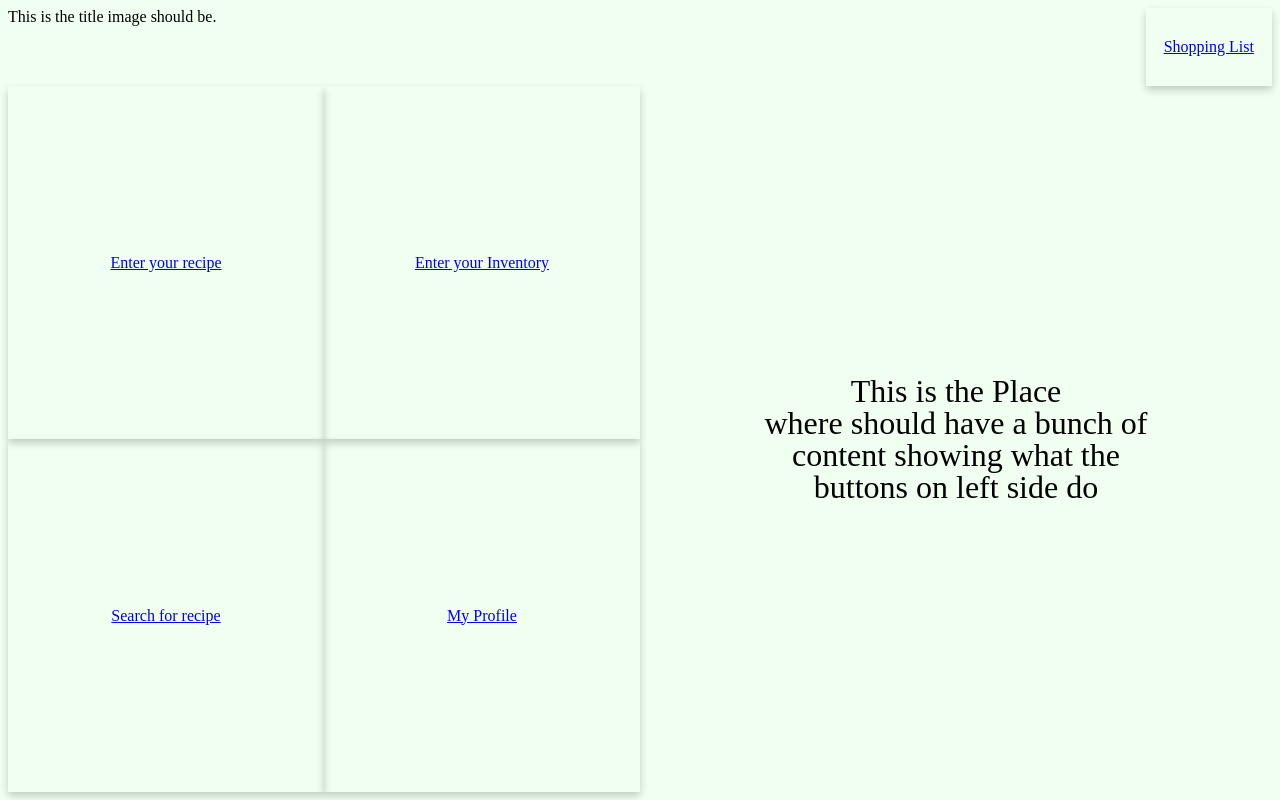
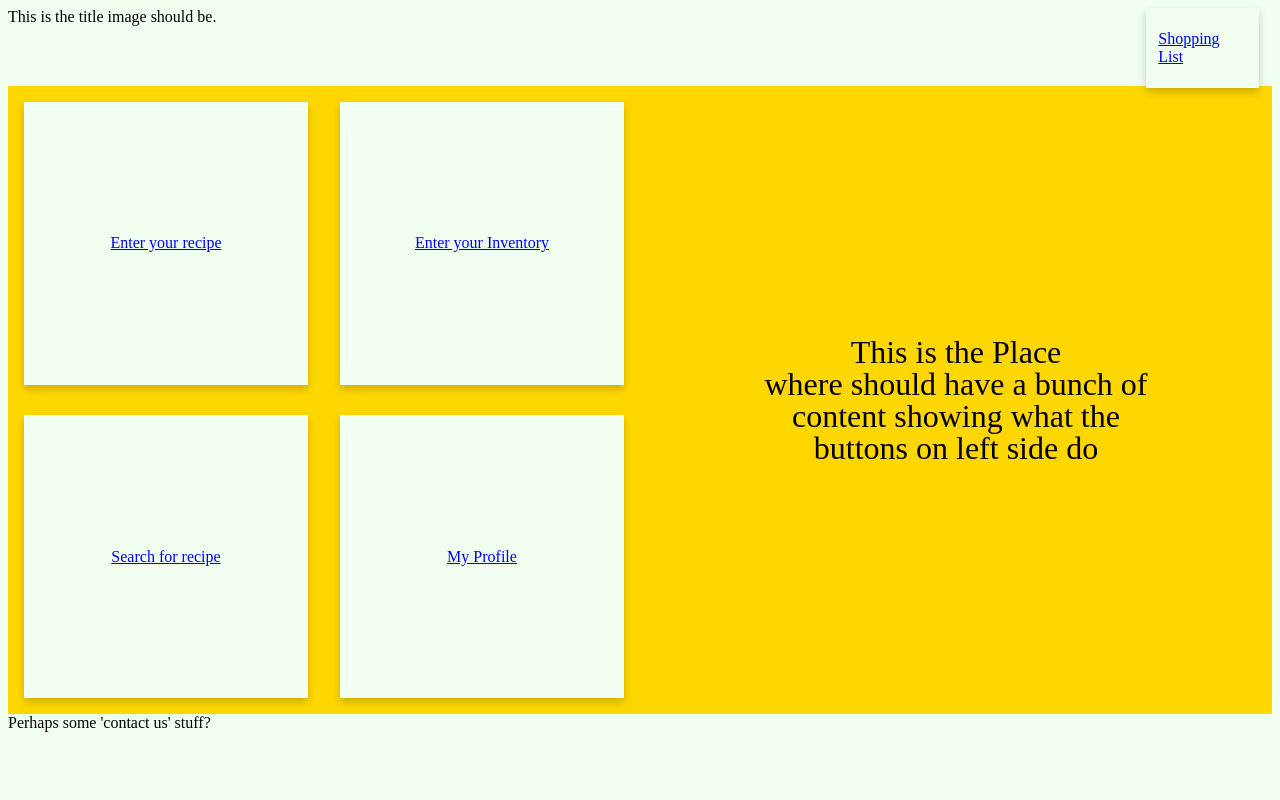
Before and after one commit to liorspitkowski/first-year-group-project, a PHP site: page /html/menu.html in a window 1280 px wide. Run offline with PHP 8.4, Linux system fonts and the light colour scheme.

Commit message:
update css: menu - seperate block and add color

```diff
--- a/css/menu.css
+++ b/css/menu.css
@@ -21,8 +21,9 @@
 }
 
 .row{
-    height:90%;
+    height:80%;
     width:100%;
+    background-color: gold;
 }
 
 
@@ -39,11 +40,17 @@
     width:50%;
     height:100%;
     float:left;
+
+    display: flex; /*use flex to center the inner item*/
+    justify-content: center; /*vertical*/
+    align-items: center; /*horizontal*/
 }
 .card{
+    padding:10%;
+    background-color: honeydew;
 
-    height:100%;
-    width:100%;
+    height:70%;
+    width:70%;
     box-shadow: 0 4px 8px 0 rgba(0,0,0,0.2);
     transition: 0.3s;
 
@@ -71,3 +78,6 @@
     font-family: "Times New Roman", Times, serif;
     text-decoration:none;
 }
+.bottom-box{
+    height:10%;
+}
--- a/html/menu.html
+++ b/html/menu.html
@@ -58,6 +58,9 @@
             </p>
         </div>
     </div>
+    <div class="bottom-box">
+        Perhaps some 'contact us' stuff?
+    </div>
 
 </body>
 
```
